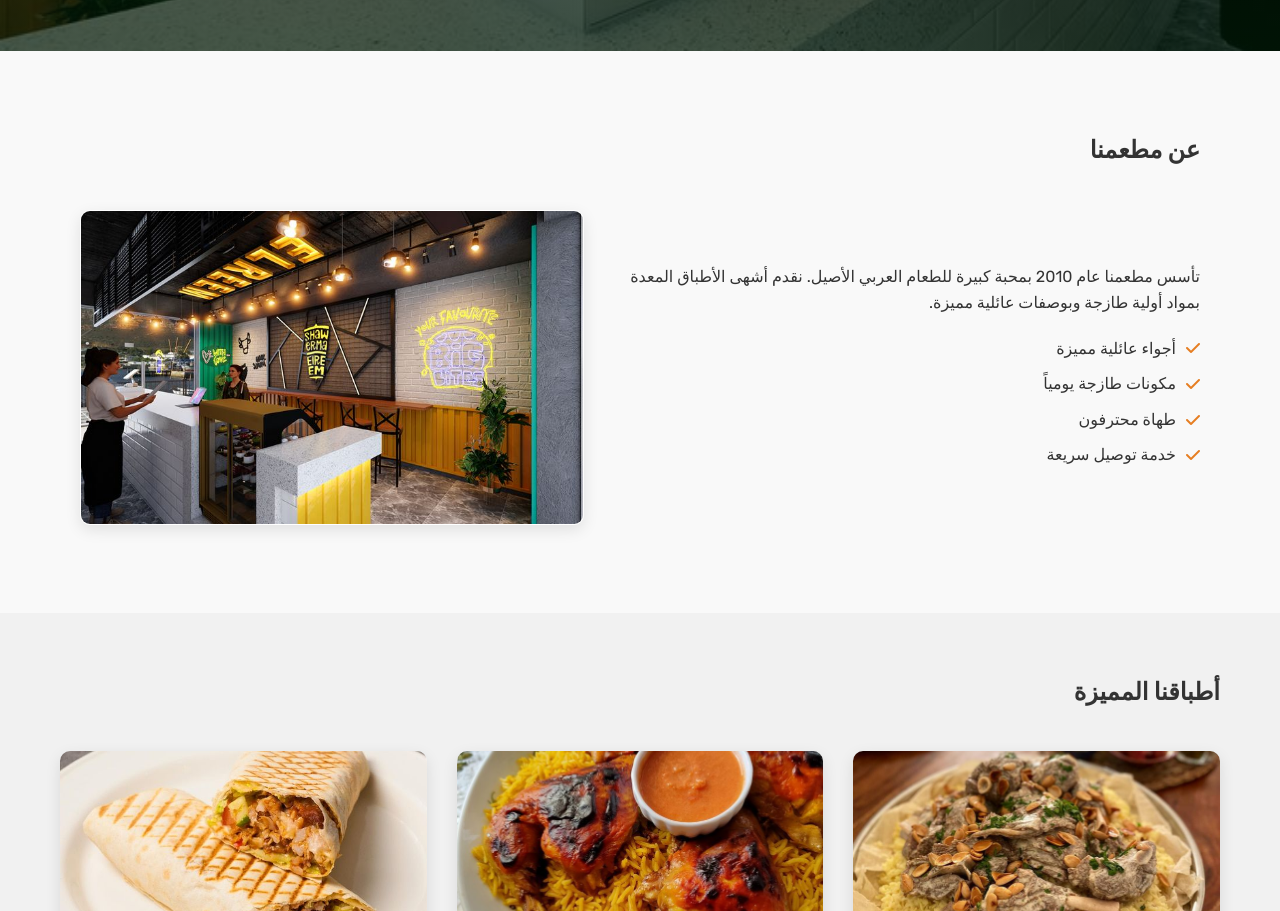
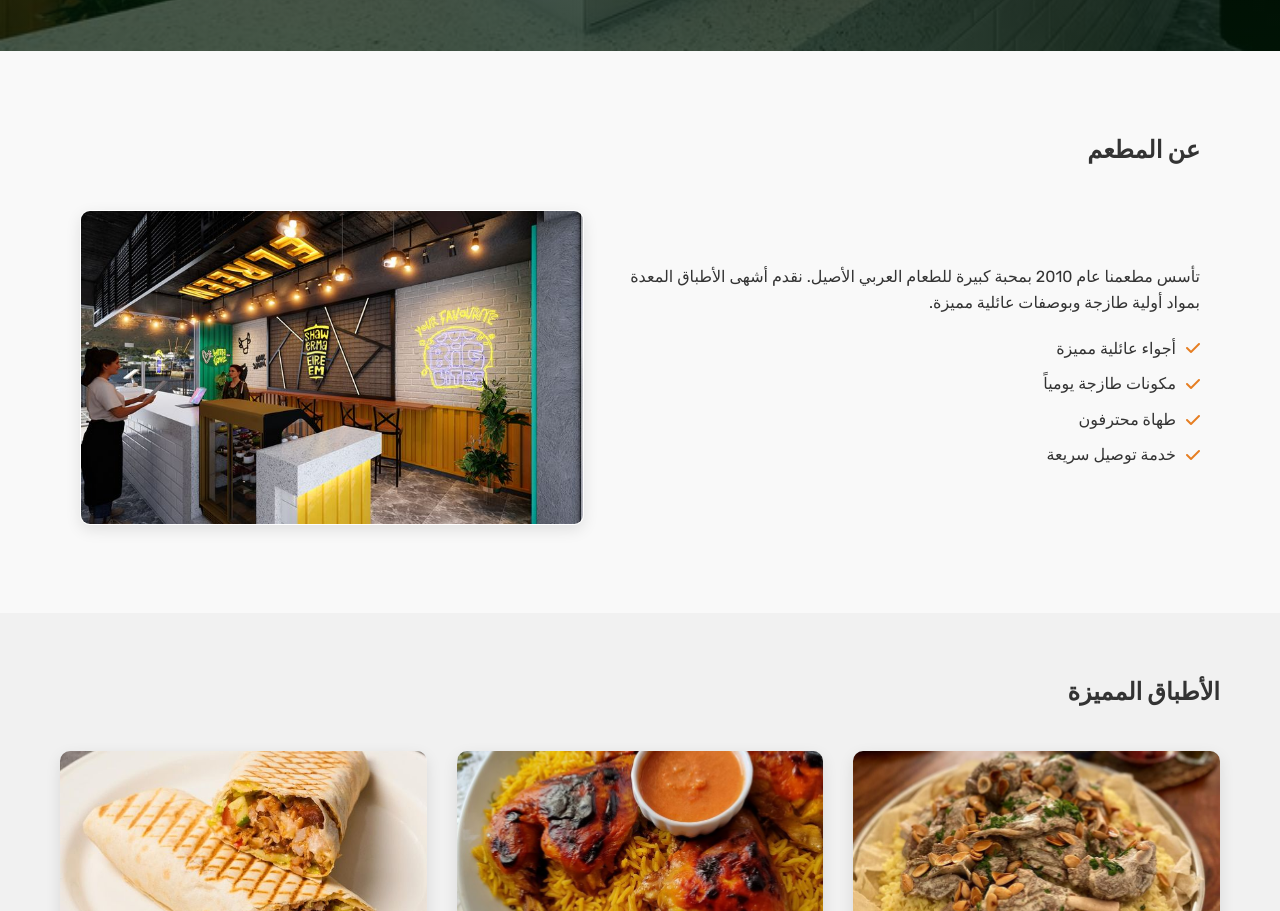
Before and after one commit to shahd-abu-sharif/Shawerma_Alreem_simpleWebsit, a plain HTML site: page index.html in a window 1280 px wide. Shown: the part 640-1551 px from the top of the page. Drawn offline with Linux system fonts and the light colour scheme.

Commit message:
Add files via upload

```diff
--- a/index.html
+++ b/index.html
@@ -3,6 +3,7 @@
 <head>
     <meta charset="UTF-8">
     <meta name="viewport" content="width=device-width, initial-scale=1.0">
+    <meta name="author" content="Shahd Abu Sharif">
     <title>شاورما الريم</title>
     <link rel="stylesheet" href="style.css">
     <link rel="stylesheet" href="https://cdnjs.cloudflare.com/ajax/libs/font-awesome/6.4.0/css/all.min.css">
@@ -30,7 +31,7 @@
         </section>
 
         <section class="about">
-            <h2>عن مطعمنا</h2>
+            <h2>عن المطعم </h2>
             <div class="about-content">
                 <article>
                     <p>تأسس مطعمنا عام 2010 بمحبة كبيرة للطعام العربي الأصيل. نقدم أشهى الأطباق المعدة بمواد أولية طازجة وبوصفات عائلية مميزة.</p>
@@ -47,9 +48,10 @@
             </div>
         </section>
 
+
         <section class="special-dishes">
 
-            <h2>أطباقنا المميزة</h2>
+            <h2>الأطباق المميزة</h2>
             <div class="dishes-grid">
                 <article class="dish-card">
                     <img src="images/mansaf.jpg" alt="منسف">
```
Also changed, not shown: menu.html (+1 -0 lines), style.css (+3 -38 lines), wishlist.html (+1 -0 lines).
